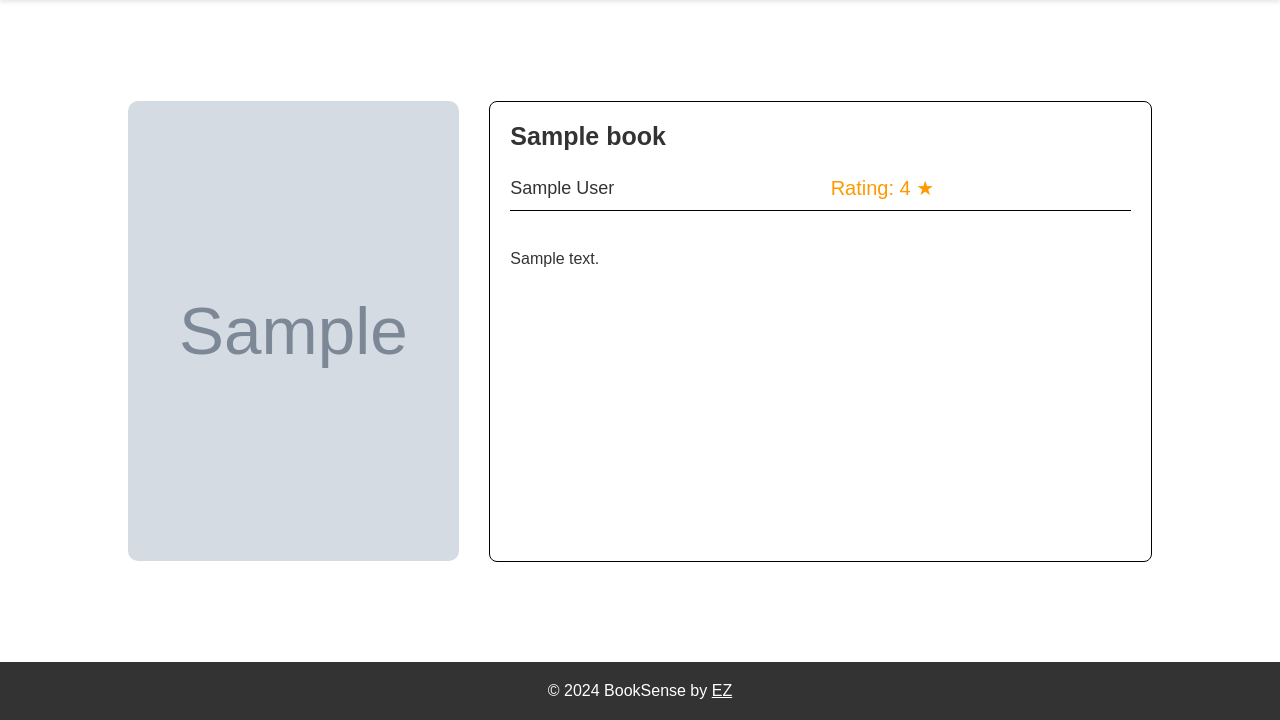
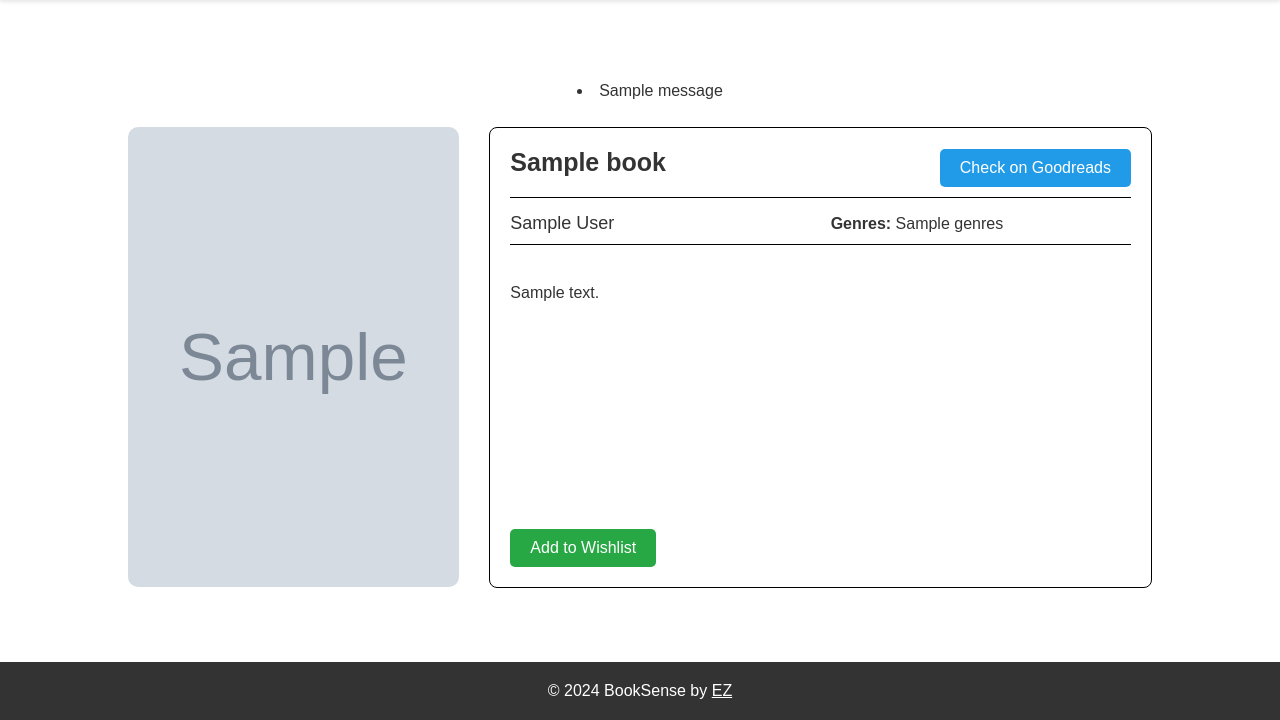
Before and after one commit to Ellen319/AI-Driven-Book-Recommendation-Web, a Flask app: template templates/book_details.html in a window 1280 px wide. Shown: the part 80-800 px from the top of the page. Run offline with Flask 3, Linux system fonts and the light colour scheme; the template is opened without the code that fills it: most values are stand-ins (such as "Sample title", 1, 10 or a date in 2020); grey boxes marked "Sample" are stand-in pictures; one stand-in notice (Sample message) is shown; parts of the project's set-up code (start-up, migrations or seed data) failed here and were passed over.

Commit message:
Update book_details.html

```diff
--- a/templates/book_details.html
+++ b/templates/book_details.html
@@ -1,3 +1,5 @@
+{% extends "base.html" %}
+{% block content %}
 <!DOCTYPE html>
 <html lang="en">
 <head>
@@ -7,21 +9,60 @@
     <link rel="stylesheet" href="{{ url_for('static', filename='styles.css') }}">
 </head>
 <body>
-    {% extends "base.html" %}
-    {% block content %}
+    {% with messages = get_flashed_messages(with_categories=true) %}
+        {% if messages %}
+            <ul class="flashes">
+                {% for category, message in messages %}
+                    <li class="{{ category }}">{{ message }}</li>
+                {% endfor %}
+            </ul>
+        {% endif %}
+    {% endwith %}
     <div class="book-details-container">
         <aside class="book-grid-right">
-            <img src="{{ book['coverImg'] }}" alt="Book Image">
+            <img src="{% if book['coverImg'] == '' %}{{ url_for('static', filename='img/cover_coming_soon.png') }}{% else %}{{ book['coverImg'] }}{% endif %}" alt="Book Image">
         </aside>
         <div class="book-details">
-            <div class="book-title">{{ book['title'] }}</div>
+            <div class="book-title-container">
+                <div class="book-title">{{ book['title'] }}</div>
+                <a href="https://www.goodreads.com/book/show/{{ book.bookId }}" class="check-goodreads" target="_blank" rel="noopener noreferrer">Check on Goodreads</a>
+            </div>
             <div class="book-meta">
-                <div class="book-author">{{ book['author'] }}</div>
-                <div class="book-rating">Rating: {{ book['rating'] }} ★ </div>
+                <div class="book-author">
+                    {% set clean_author = book['author'].split(' (Goodreads Author)')[0] %}
+                    {{ clean_author }}
+                </div>
+                <div class="book-genres">
+                    <strong>Genres:</strong>
+                    {{ book['genres']|replace("'", "")|replace("[", "")|replace("]", "") }}
+                </div>
             </div>
-            <div class="book-description">{{ book['description'] }}</div>
+            <div class="book-description">
+                {% if book['description'] is none or (book['description'] is float and book['description'] != book['description']) %}
+                <p>It seems we don't have a description for this book right now.</p>
+                <p>However, you can find more information and reviews on<a href="https://www.goodreads.com/book/show/{{ book['bookId'] }}" target="_blank"> Goodreads</a>.</p>
+                {% else %}
+                    {{ book['description'] }}
+                {% endif %}
+            </div>
+            <div class="book-actions">
+                {% if in_wishlist %}
+                <form action="{{ url_for('remove_from_wishlist', book_id=book.bookId, redirect_page='book_details') }}" method="post" class="wishlist-form">
+                    <button type="submit" class="add-to-wishlist" style="background-color: red;">Remove from Wishlist</button>
+                </form>
+                {% else %}
+                <form action="{{ url_for('add_to_wishlist', book_id=book.bookId) }}" method="POST" class="wishlist-form">
+                    <input type="hidden" name="title" value="{{ book.title }}">
+                    <input type="hidden" name="coverImg" value="{{ book.coverImg }}">
+                    <button type="submit" class="add-to-wishlist">Add to Wishlist</button>
+                </form>
+                {% endif %}
+            </div>
         </div>
     </div>
-    {% endblock %}
+
+
+
 </body>
 </html>
+{% endblock %}
```
